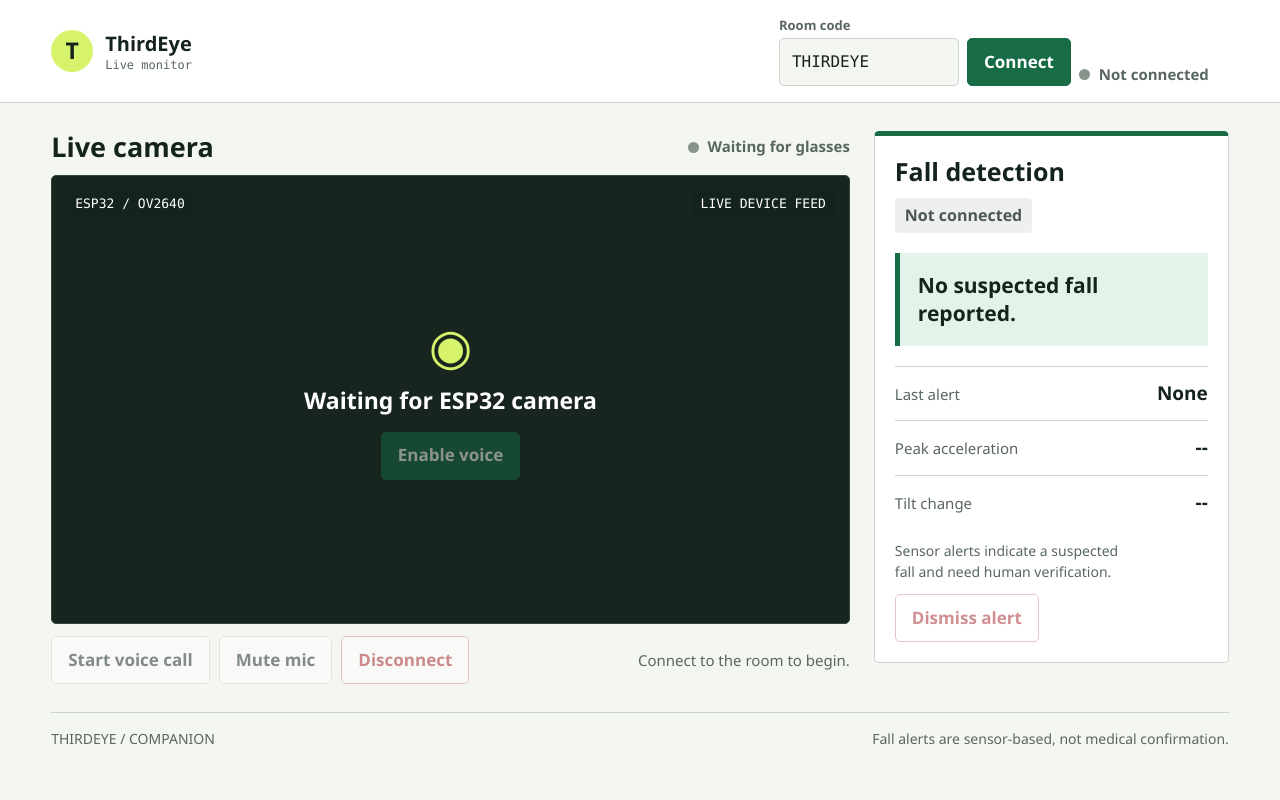
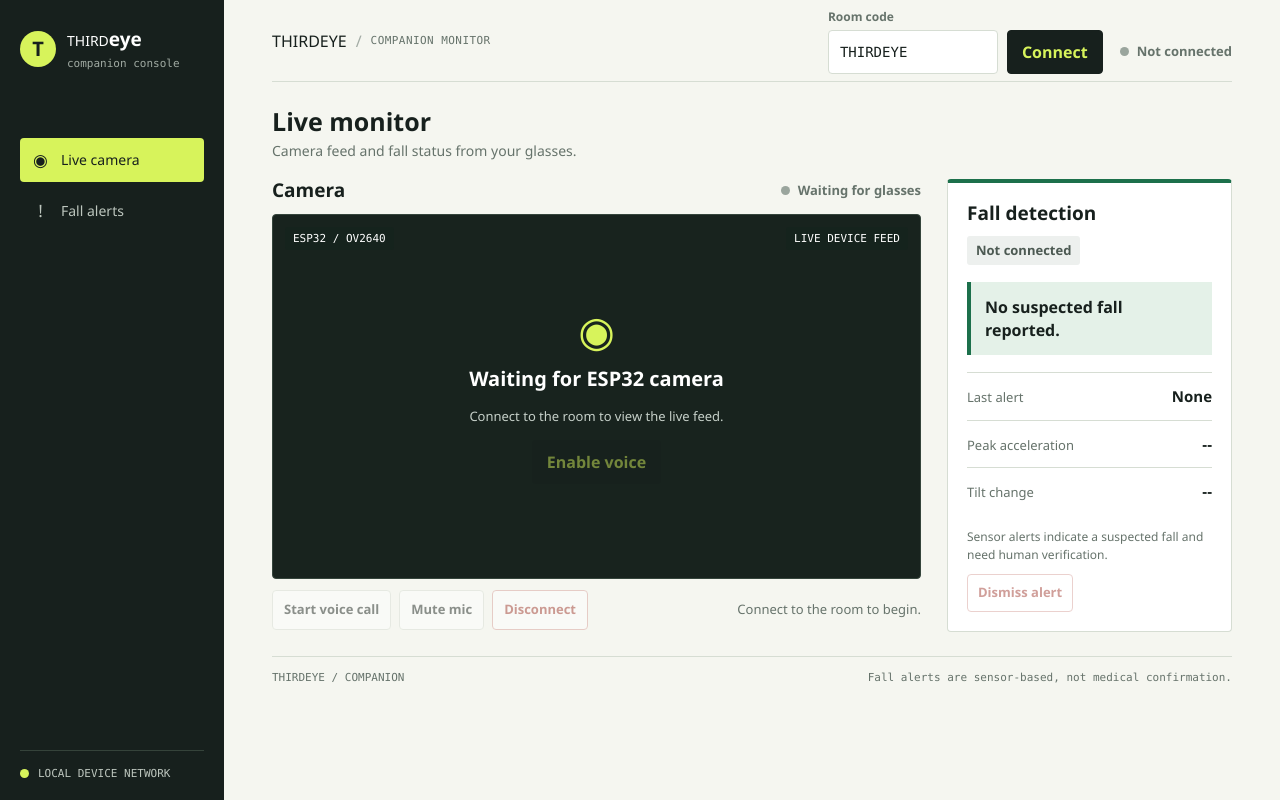
Before and after one commit to alvin0401lo/ThirdEye, a website: page companion/companion.html in a window 1280 px wide. Drawn offline with Linux system fonts and the light colour scheme.

Commit message:
Improve voice command handling and companion layout

```diff
--- a/companion/companion.html
+++ b/companion/companion.html
@@ -3,112 +3,143 @@
 <head>
   <meta charset="utf-8">
   <meta name="viewport" content="width=device-width, initial-scale=1">
-  <meta name="theme-color" content="#f4f6f2">
+  <meta name="theme-color" content="#17201d">
   <meta name="description" content="ThirdEye live camera and fall monitoring console">
-  <title>ThirdEye | Live monitor</title>
+  <title>ThirdEye Companion</title>
   <style>
     :root {
       color-scheme: light;
-      --ink: #15231d;
-      --muted: #58675f;
-      --surface: #f4f6f2;
-      --white: #fff;
-      --line: #cbd5ce;
-      --green: #176b45;
-      --green-soft: #e3f3e9;
-      --lime: #d7f36b;
-      --red: #a32126;
-      --red-soft: #fff0ef;
+      --ink: #17201d;
+      --muted: #66736b;
+      --paper: #f5f6f0;
+      --panel: #e7ece2;
+      --line: #d6ddd3;
+      --green: #1c704b;
+      --green-soft: #e4f1e8;
+      --lime: #d7f35b;
+      --coral: #d95f4c;
+      --red-soft: #fff0ed;
       --mono: "Cascadia Code", Consolas, monospace;
     }
     * { box-sizing: border-box; }
-    body { margin: 0; background: var(--surface); color: var(--ink); font: 17px/1.45 "Segoe UI", Arial, sans-serif; }
+    body { margin: 0; background: var(--paper); color: var(--ink); font: 16px/1.5 "Segoe UI", Arial, sans-serif; }
     button, input { font: inherit; }
-    button { min-height: 48px; padding: 10px 16px; border: 1px solid var(--line); border-radius: 5px; background: var(--white); color: var(--ink); font-weight: 700; cursor: pointer; }
+    button { min-height: 44px; padding: 9px 14px; border: 1px solid var(--line); border-radius: 4px; background: #fff; color: var(--ink); font-weight: 700; cursor: pointer; }
     button:hover:not(:disabled) { border-color: var(--green); }
-    button:focus-visible, input:focus-visible { outline: 3px solid #3f8c64; outline-offset: 2px; }
-    button:disabled { opacity: .5; cursor: not-allowed; }
-    .app { min-height: 100vh; }
-    .topbar { display: flex; align-items: center; justify-content: space-between; gap: 20px; padding: 16px clamp(18px, 4vw, 56px); border-bottom: 1px solid var(--line); background: var(--white); }
-    .brand { display: flex; align-items: center; gap: 12px; color: var(--ink); text-decoration: none; font-size: 20px; font-weight: 750; }
-    .brand-mark { display: grid; width: 42px; height: 42px; place-items: center; border-radius: 50%; background: var(--lime); font-size: 23px; }
-    .brand small { display: block; color: var(--muted); font: 12px var(--mono); font-weight: 500; }
-    .room-bar { display: flex; align-items: end; gap: 8px; }
-    .room-field label { display: block; margin-bottom: 3px; color: var(--muted); font-size: 13px; font-weight: 700; }
-    .room-field input { width: 180px; height: 48px; padding: 8px 12px; border: 1px solid var(--line); border-radius: 5px; background: var(--surface); color: var(--ink); font: 16px var(--mono); text-transform: uppercase; }
-    .primary { border-color: var(--green); background: var(--green); color: #fff; }
-    .connection { display: flex; align-items: center; gap: 9px; min-width: 150px; color: var(--muted); font-size: 15px; font-weight: 650; }
-    .connection i, .live i { width: 11px; height: 11px; flex: 0 0 11px; border-radius: 50%; background: #87948c; }
-    .connection.connected i, .live.on i { background: #23854f; }
-    main { width: min(100%, 1600px); margin: 0 auto; padding: 28px clamp(18px, 4vw, 56px) 32px; }
-    .workspace { display: grid; grid-template-columns: minmax(0, 1.8fr) minmax(300px, .8fr); align-items: start; gap: 24px; }
+    button:focus-visible, input:focus-visible { outline: 3px solid #478b68; outline-offset: 2px; }
+    button:disabled { opacity: .48; cursor: not-allowed; }
+    .app { display: flex; min-height: 100vh; }
+    .sidebar { display: flex; width: 224px; flex: 0 0 224px; flex-direction: column; padding: 28px 20px 20px; background: var(--ink); color: #edf1e8; }
+    .brand { display: flex; align-items: center; gap: 11px; color: #fff; text-decoration: none; font-size: 14px; line-height: 1.2; text-transform: uppercase; }
+    .brand strong { font-size: 19px; text-transform: lowercase; }
+    .brand small { display: block; margin-top: 6px; color: #a0aaa2; font: 11px var(--mono); text-transform: none; }
+    .brand-mark { display: grid; width: 36px; height: 36px; flex: 0 0 36px; place-items: center; border-radius: 50%; background: var(--lime); color: var(--ink); font-size: 20px; font-weight: 800; }
+    .main-nav { display: grid; gap: 7px; margin-top: 68px; }
+    .nav-link { display: flex; align-items: center; gap: 11px; min-height: 44px; padding: 9px 11px; border-radius: 4px; color: #bdc6be; text-decoration: none; font-size: 14px; }
+    .nav-link:hover, .nav-link.active { background: var(--lime); color: var(--ink); }
+    .nav-icon { width: 19px; text-align: center; font-size: 17px; }
+    .sidebar-foot { display: flex; align-items: center; gap: 9px; margin-top: auto; padding-top: 16px; border-top: 1px solid #35433a; color: #bdc6be; font: 11px var(--mono); }
+    .status-dot, .connection i, .live i { display: inline-block; width: 9px; height: 9px; flex: 0 0 9px; border-radius: 50%; background: #9aa59d; }
+    .status-dot { background: var(--lime); }
+    .workspace { width: min(100%, 1480px); min-width: 0; margin: 0 auto; padding: 0 48px 28px; }
+    .topbar { display: flex; min-height: 82px; align-items: center; justify-content: space-between; gap: 20px; border-bottom: 1px solid var(--line); }
+    .eyebrow { margin: 0; color: var(--muted); font: 11px var(--mono); letter-spacing: .04em; }
+    .breadcrumb { display: flex; flex-wrap: wrap; gap: 9px; align-items: center; }
+    .breadcrumb b { color: #a3aca5; font-weight: 400; }
+    .room-bar { display: flex; flex-wrap: wrap; align-items: end; gap: 9px; }
+    .room-field label { display: block; margin-bottom: 4px; color: var(--muted); font-size: 12px; font-weight: 700; }
+    .room-field input { width: 170px; height: 44px; padding: 8px 11px; border: 1px solid var(--line); border-radius: 4px; background: #fff; color: var(--ink); font: 14px var(--mono); text-transform: uppercase; }
+    .primary { border-color: var(--ink); background: var(--ink); color: var(--lime); }
+    .connection { display: flex; min-height: 44px; align-items: center; gap: 8px; padding-left: 8px; color: var(--muted); font-size: 13px; font-weight: 650; }
+    .connection.connected i, .live.on i { background: #278450; }
+    main { padding-top: 24px; }
+    .page-heading { display: flex; align-items: end; justify-content: space-between; gap: 18px; margin-bottom: 18px; }
+    h1, h2, p { margin-top: 0; }
+    h1 { margin-bottom: 4px; font-size: 25px; line-height: 1.2; }
+    .page-heading p { margin: 0; color: var(--muted); font-size: 14px; }
+    .workspace-grid { display: grid; grid-template-columns: minmax(0, 1.8fr) minmax(285px, .78fr); align-items: start; gap: 26px; }
     .camera-section, .fall-section { min-width: 0; }
-    .section-heading { display: flex; align-items: center; justify-content: space-between; gap: 16px; margin-bottom: 12px; }
-    h1, h2, p { margin-top: 0; }
-    h1 { margin-bottom: 0; font-size: 27px; line-height: 1.2; }
-    h2 { margin-bottom: 0; font-size: 25px; line-height: 1.2; }
-    .live { display: flex; align-items: center; gap: 9px; color: var(--muted); font-size: 15px; font-weight: 650; }
-    .stage { position: relative; display: grid; min-height: 300px; aspect-ratio: 16 / 9; place-items: center; overflow: hidden; border: 1px solid #32463c; border-radius: 5px; background: #17251e; }
+    .section-heading { display: flex; align-items: center; justify-content: space-between; gap: 16px; margin-bottom: 11px; }
+    h2 { margin-bottom: 0; font-size: 19px; line-height: 1.25; }
+    .live { display: flex; align-items: center; gap: 8px; color: var(--muted); font-size: 13px; font-weight: 650; }
+    .stage { position: relative; display: grid; min-height: 300px; aspect-ratio: 16 / 9; place-items: center; overflow: hidden; border: 1px solid #35453c; border-radius: 4px; background: #18231e; }
     .stage video { display: none; width: 100%; height: 100%; object-fit: cover; transform: scaleX(-1); }
     .stage.active video { display: block; }
-    .placeholder { position: absolute; inset: 0; display: flex; flex-direction: column; align-items: center; justify-content: center; gap: 14px; padding: 24px; color: #fff; text-align: center; }
+    .stage img { position: absolute; inset: 0; width: 100%; height: 100%; object-fit: contain; background: #101713; }
+    .placeholder { position: absolute; inset: 0; display: flex; flex-direction: column; align-items: center; justify-content: center; gap: 13px; padding: 22px; color: #fff; text-align: center; }
     .stage.active .placeholder { display: none; }
-    .placeholder strong { font-size: 23px; }
-    .camera-mark { color: var(--lime); font-size: 50px; line-height: 1; }
-    .label { position: absolute; z-index: 1; top: 14px; padding: 6px 9px; border-radius: 3px; background: #15231dcc; color: #fff; font: 13px var(--mono); }
-    .label.left { left: 14px; }
-    .label.right { right: 14px; text-align: right; }
-    .label strong { color: var(--lime); font-weight: 600; }
-    .actions { display: flex; align-items: center; flex-wrap: wrap; gap: 9px; margin-top: 12px; }
-    .call-state { margin-left: auto; color: var(--muted); font-size: 15px; }
-    .fall-section { padding: 20px; border: 1px solid var(--line); border-top: 5px solid var(--green); border-radius: 5px; background: var(--white); }
-    .fall-heading { display: flex; flex-wrap: wrap; align-items: center; justify-content: space-between; gap: 12px; }
-    .fall-state { padding: 6px 10px; border-radius: 4px; background: var(--green-soft); color: #155c3c; font-size: 16px; font-weight: 750; }
+    .placeholder strong { font-size: 20px; }
+    .placeholder small { max-width: 340px; color: #c6d0c9; font-size: 13px; }
+    .camera-mark { color: var(--lime); font-size: 42px; line-height: 1; }
+    .label { position: absolute; z-index: 1; top: 12px; padding: 5px 8px; border-radius: 3px; background: #15231dcc; color: #fff; font: 11px var(--mono); }
+    .label.left { left: 12px; }
+    .label.right { right: 12px; text-align: right; }
+    .actions { display: flex; align-items: center; flex-wrap: wrap; gap: 8px; margin-top: 11px; }
+    .actions button { min-height: 40px; padding: 7px 11px; font-size: 13px; }
+    .danger { border-color: #d6a09a; color: #9f382e; }
+    .call-state { margin-left: auto; color: var(--muted); font-size: 13px; }
+    .fall-section { padding: 19px; border: 1px solid var(--line); border-top: 4px solid var(--green); border-radius: 4px; background: #fff; }
+    .fall-heading { display: flex; flex-wrap: wrap; align-items: center; justify-content: space-between; gap: 10px; }
+    .fall-state { padding: 5px 9px; border-radius: 3px; background: var(--green-soft); color: #155c3c; font-size: 13px; font-weight: 750; }
     .fall-state.unavailable { background: #edf0ee; color: #4c5952; }
-    .fall-message { margin: 20px 0; padding: 18px; border-left: 5px solid var(--green); background: var(--green-soft); font-size: 21px; font-weight: 700; line-height: 1.35; }
-    .fall-section.alert { border-color: #d28b89; border-top-color: var(--red); }
-    .fall-section.alert .fall-message { border-color: var(--red); background: var(--red-soft); color: #811b20; }
-    .fall-details { display: grid; gap: 0; margin: 0; }
-    .fall-details > div { display: flex; flex-wrap: wrap; align-items: baseline; justify-content: space-between; gap: 8px; padding: 13px 0; border-top: 1px solid var(--line); }
-    .fall-details dt { color: var(--muted); font-size: 15px; }
-    .fall-details dd { margin: 0; font-size: 19px; font-weight: 750; overflow-wrap: anywhere; text-align: right; }
-    .fall-actions { display: flex; flex-wrap: wrap; align-items: center; justify-content: space-between; gap: 12px; margin-top: 12px; }
-    .fall-actions small { max-width: 230px; color: var(--muted); font-size: 14px; }
-    .danger { border-color: #d28b89; color: var(--red); }
-    footer { display: flex; justify-content: space-between; gap: 16px; margin-top: 28px; padding-top: 16px; border-top: 1px solid var(--line); color: var(--muted); font-size: 14px; }
-    .toast { position: fixed; right: 20px; bottom: 20px; max-width: min(480px, calc(100vw - 40px)); padding: 14px 18px; border-radius: 5px; background: var(--ink); color: #fff; font-size: 16px; opacity: 0; pointer-events: none; transform: translateY(8px); transition: opacity .18s, transform .18s; }
+    .fall-message { margin: 17px 0; padding: 14px; border-left: 4px solid var(--green); background: var(--green-soft); font-size: 16px; font-weight: 700; line-height: 1.4; }
+    .fall-section.alert { border-color: #d28b89; border-top-color: var(--coral); }
+    .fall-section.alert .fall-message { border-color: var(--coral); background: var(--red-soft); color: #811b20; }
+    .fall-details { display: grid; margin: 0; }
+    .fall-details > div { display: flex; flex-wrap: wrap; align-items: baseline; justify-content: space-between; gap: 8px; padding: 12px 0; border-top: 1px solid var(--line); }
+    .fall-details dt { color: var(--muted); font-size: 13px; }
+    .fall-details dd { margin: 0; overflow-wrap: anywhere; text-align: right; font-size: 15px; font-weight: 750; }
+    .fall-actions { display: grid; gap: 10px; margin-top: 13px; }
+    .fall-actions small { color: var(--muted); font-size: 12px; }
+    .fall-actions button { justify-self: start; min-height: 38px; padding: 6px 10px; font-size: 13px; }
+    footer { display: flex; justify-content: space-between; gap: 16px; margin-top: 24px; padding-top: 14px; border-top: 1px solid var(--line); color: var(--muted); font: 11px var(--mono); }
+    .toast { position: fixed; right: 20px; bottom: 20px; z-index: 5; max-width: min(440px, calc(100vw - 40px)); padding: 12px 15px; border-radius: 4px; background: var(--ink); color: var(--lime); font: 13px var(--mono); opacity: 0; pointer-events: none; transform: translateY(7px); transition: opacity .18s, transform .18s; }
     .toast.show { opacity: 1; transform: translateY(0); }
-    @media (max-width: 900px) { .workspace { grid-template-columns: minmax(0, 1fr); } .fall-section { order: 2; } .stage { min-height: 260px; } }
-    @media (max-width: 600px) {
-      body { font-size: 16px; }
-      .topbar { align-items: flex-start; flex-direction: column; gap: 14px; padding-top: 14px; padding-bottom: 14px; }
+    @media (max-width: 1000px) { .sidebar { width: 190px; flex-basis: 190px; } .workspace { padding-right: 28px; padding-left: 28px; } .workspace-grid { grid-template-columns: minmax(0, 1fr); } .fall-section { order: 2; } }
+    @media (max-width: 680px) {
+      .app { display: block; }
+      .sidebar { width: 100%; height: auto; flex-direction: row; align-items: center; justify-content: space-between; padding: 13px 18px; }
+      .main-nav { display: flex; gap: 4px; margin: 0; }
+      .nav-link { min-height: 38px; padding: 7px 9px; font-size: 12px; }
+      .sidebar-foot { display: none; }
+      .workspace { padding: 0 18px 24px; }
+      .topbar { align-items: flex-start; flex-direction: column; gap: 12px; padding: 13px 0; }
       .room-bar { width: 100%; }
       .room-field { min-width: 0; flex: 1; }
       .room-field input { width: 100%; }
-      .connection { min-width: 0; margin-left: auto; }
-      main { padding-top: 20px; }
-      .workspace { gap: 20px; }
-      .section-heading { align-items: flex-start; flex-direction: column; }
-      h1 { font-size: 24px; }
-      h2 { font-size: 23px; }
-      .stage { min-height: 230px; aspect-ratio: 4 / 3; }
+      .connection { min-height: 38px; margin-left: auto; padding-left: 0; }
+      main { padding-top: 19px; }
+      .page-heading { align-items: flex-start; flex-direction: column; gap: 5px; }
+      .workspace-grid { gap: 20px; }
+      .section-heading { align-items: flex-start; flex-direction: column; gap: 7px; }
+      .stage { min-height: 225px; aspect-ratio: 4 / 3; }
       .label.right { display: none; }
-      .actions > button { flex: 1 1 auto; }
+      .actions button { flex: 1 1 auto; }
       .call-state { width: 100%; margin-left: 0; }
-      .fall-section { padding: 17px; }
-      .fall-message { font-size: 20px; }
-      footer { flex-direction: column; }
+      .fall-section { padding: 16px; }
+      footer { flex-direction: column; gap: 6px; }
     }
+    @media (max-width: 390px) { .nav-link { gap: 6px; padding: 6px; font-size: 11px; } .brand { gap: 7px; font-size: 12px; } .brand-mark { width: 32px; height: 32px; flex-basis: 32px; } }
     @media (prefers-reduced-motion: reduce) { *, *::before, *::after { scroll-behavior: auto !important; transition-duration: .01ms !important; } }
   </style>
 </head>
 <body>
   <div class="app" id="top">
-    <header class="topbar">
+    <aside class="sidebar">
       <a class="brand" href="#top" aria-label="ThirdEye monitor home">
         <span class="brand-mark" aria-hidden="true">T</span>
-        <span>ThirdEye<small>Live monitor</small></span>
+        <span>third<strong>eye</strong><small>companion console</small></span>
       </a>
+      <nav class="main-nav" aria-label="Monitor sections">
+        <a class="nav-link active" href="#cameraSection"><span class="nav-icon" aria-hidden="true">◉</span>Live camera</a>
+        <a class="nav-link" href="#fallSection"><span class="nav-icon" aria-hidden="true">!</span>Fall alerts</a>
+      </nav>
+      <div class="sidebar-foot"><span class="status-dot" aria-hidden="true"></span>LOCAL DEVICE NETWORK</div>
+    </aside>
+
+    <div class="workspace">
+      <header class="topbar">
+        <div class="breadcrumb"><span>THIRDEYE</span><b>/</b><span class="eyebrow">COMPANION MONITOR</span></div>
         <div class="room-bar">
           <div class="room-field">
             <label for="roomInput">Room code</label>
@@ -118,11 +149,15 @@
           <span class="connection" id="connection" role="status"><i></i>Not connected</span>
         </div>
       </header>
+
       <main>
-      <div class="workspace">
+        <div class="page-heading">
+          <div><h1>Live monitor</h1><p>Camera feed and fall status from your glasses.</p></div>
+        </div>
+        <div class="workspace-grid">
           <section class="camera-section" id="cameraSection" aria-labelledby="cameraHeading">
             <div class="section-heading">
-            <h1 id="cameraHeading">Live camera</h1>
+              <h2 id="cameraHeading">Camera</h2>
               <span class="live" id="live" role="status"><i></i>Waiting for glasses</span>
             </div>
             <div class="stage" id="stage">
@@ -130,6 +165,7 @@
               <div class="placeholder">
                 <span class="camera-mark" aria-hidden="true">◉</span>
                 <strong>Waiting for ESP32 camera</strong>
+                <small>Connect to the room to view the live feed.</small>
                 <button class="primary" id="camera" disabled>Enable voice</button>
               </div>
               <div class="label left">ESP32 / OV2640</div>
@@ -142,6 +178,7 @@
               <span class="call-state" id="callState">Connect to the room to begin.</span>
             </div>
           </section>
+
           <section class="fall-section" id="fallSection" aria-labelledby="fallHeading">
             <div class="fall-heading">
               <h2 id="fallHeading">Fall detection</h2>
@@ -162,6 +199,7 @@
         <footer><span>THIRDEYE / COMPANION</span><span>Fall alerts are sensor-based, not medical confirmation.</span></footer>
       </main>
     </div>
+  </div>
   <div class="toast" id="toast" role="status" aria-live="polite"></div>
   <script src="companion.js"></script>
 </body>
```
Also changed, not shown: 3 other files. Lines whose indentation alone changed are shown as unchanged.
